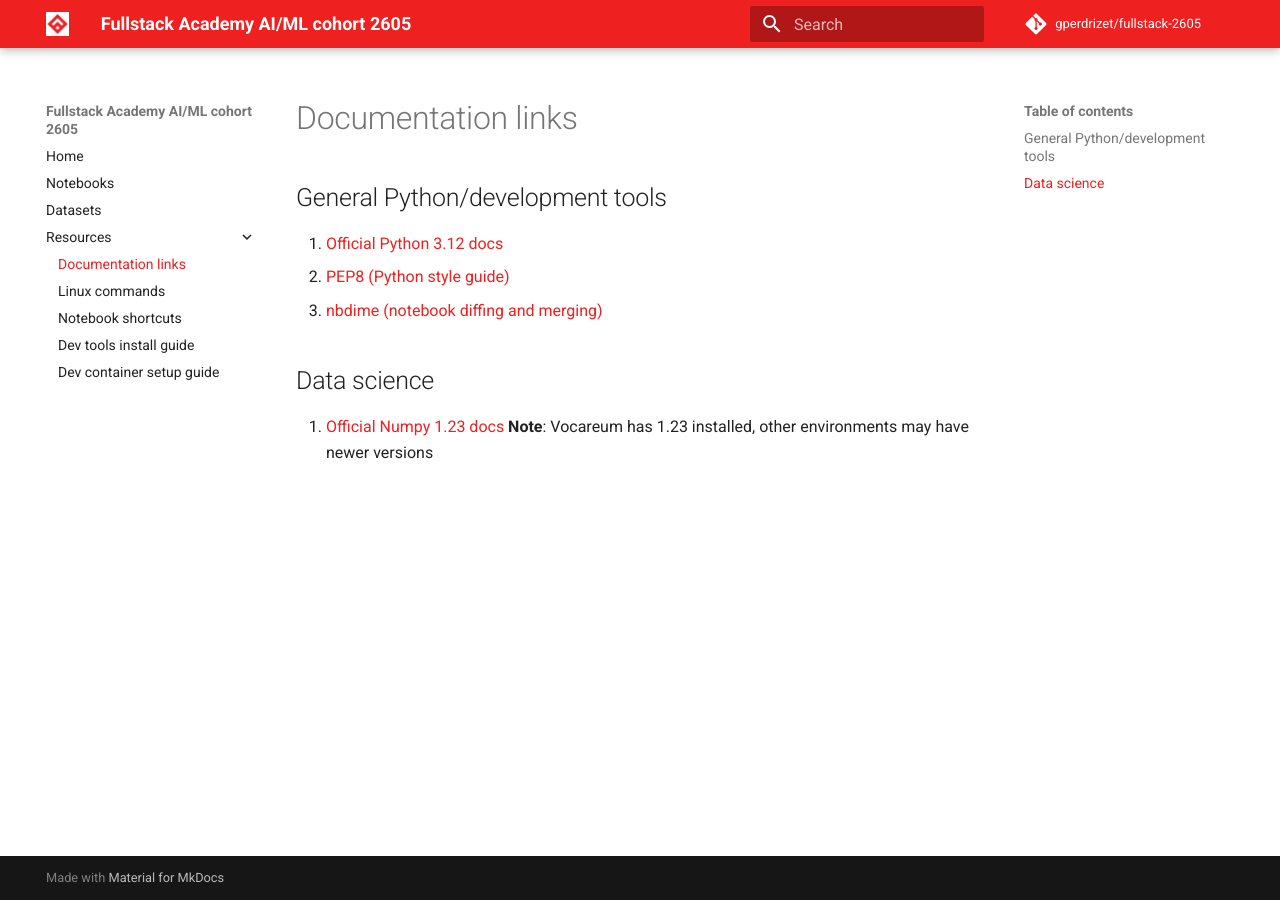
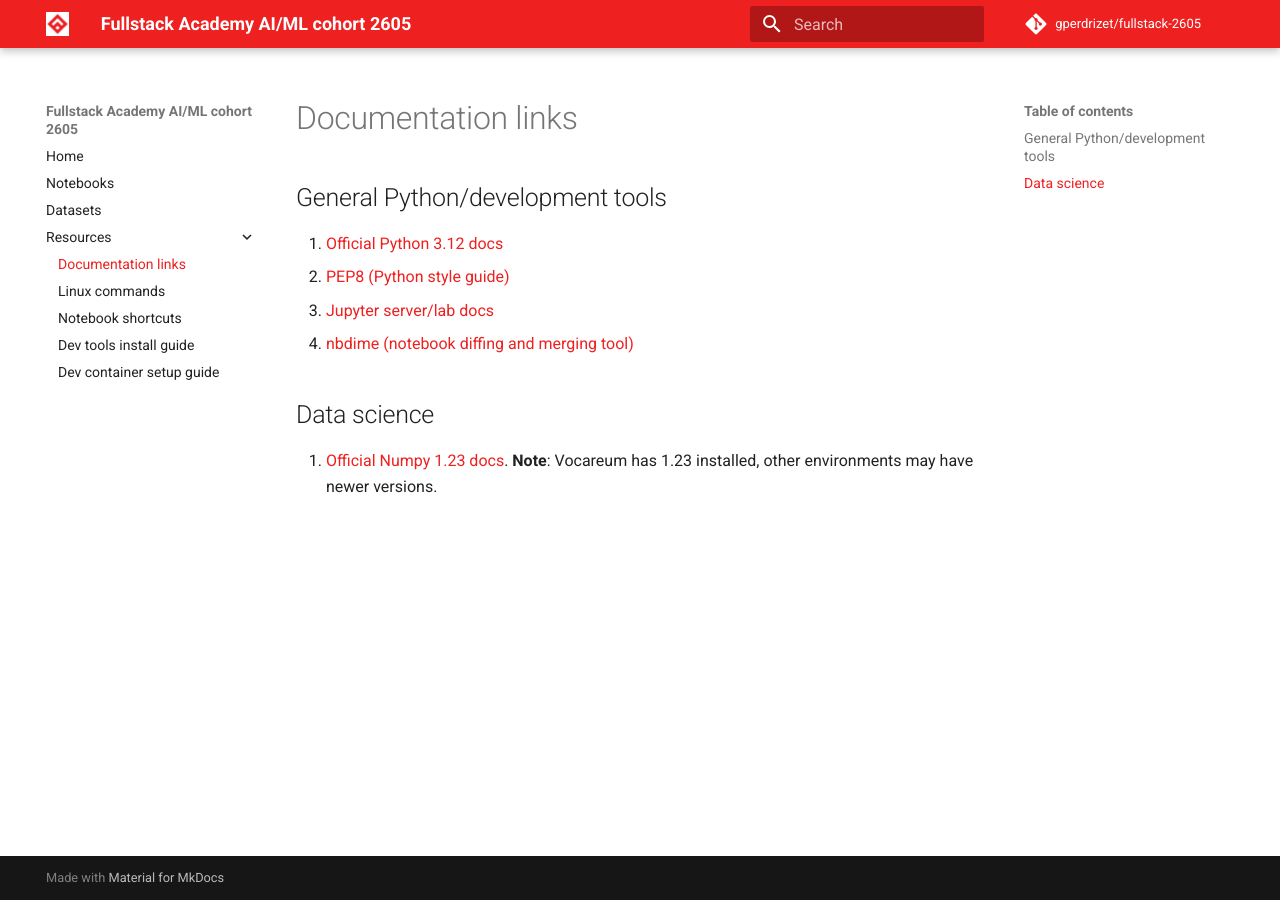
Before and after one commit to gperdrizet/fullstack-2605, an MkDocs documentation site: the page built from docs/resources/documentation-links.md, in a window 1280 px wide. Built offline with MkDocs 1.6.1 and Material for MkDocs 9.7.7, drawn with Linux system fonts in a browser that asks for light colours; comment, search, counter and statistics services are not loaded.

Commit message:
Added link to Jupyter documentation

```diff
--- a/docs/resources/documentation-links.md
+++ b/docs/resources/documentation-links.md
@@ -1,9 +1,10 @@
 # Documentation links
 
 ## General Python/development tools
-1. [Official Python 3.12 docs](https://docs.python.org/3.12/)
-2. [PEP8 (Python style guide)](https://peps.python.org/pep-0008/)
-3. [nbdime (notebook diffing and merging)](https://nbdime.readthedocs.io/en/latest/)
+1. [Official Python 3.12 docs](https://docs.python.org/3.12)
+2. [PEP8 (Python style guide)](https://peps.python.org/pep-0008)
+3. [Jupyter server/lab docs](https://jupyter.org)
+3. [nbdime (notebook diffing and merging tool)](https://nbdime.readthedocs.io/en/latest)
 
 ## Data science
-1. [Official Numpy 1.23 docs](https://numpy.org/doc/1.23) **Note**: Vocareum has 1.23 installed, other environments may have newer versions
+1. [Official Numpy 1.23 docs](https://numpy.org/doc/1.23). **Note**: Vocareum has 1.23 installed, other environments may have newer versions.
```
